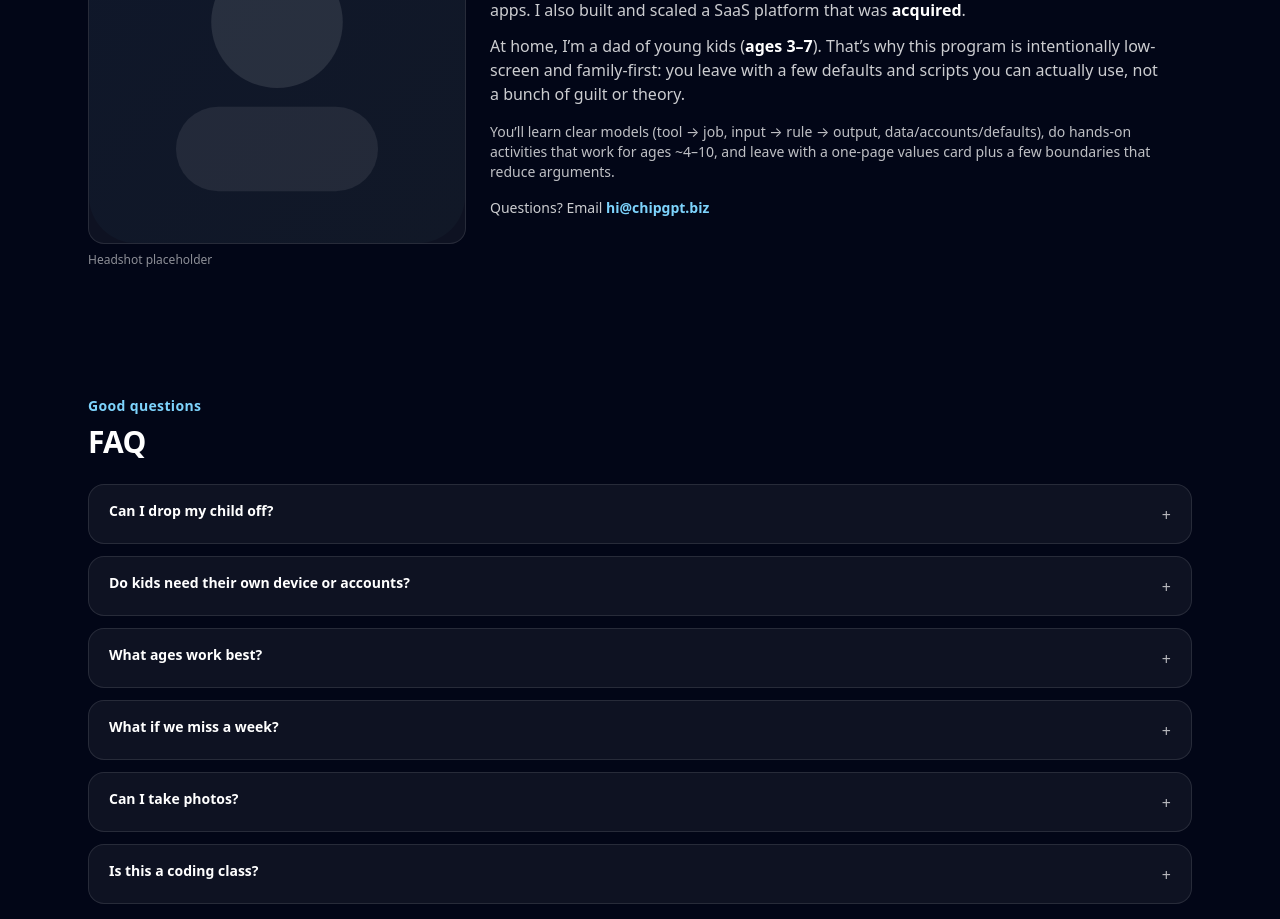
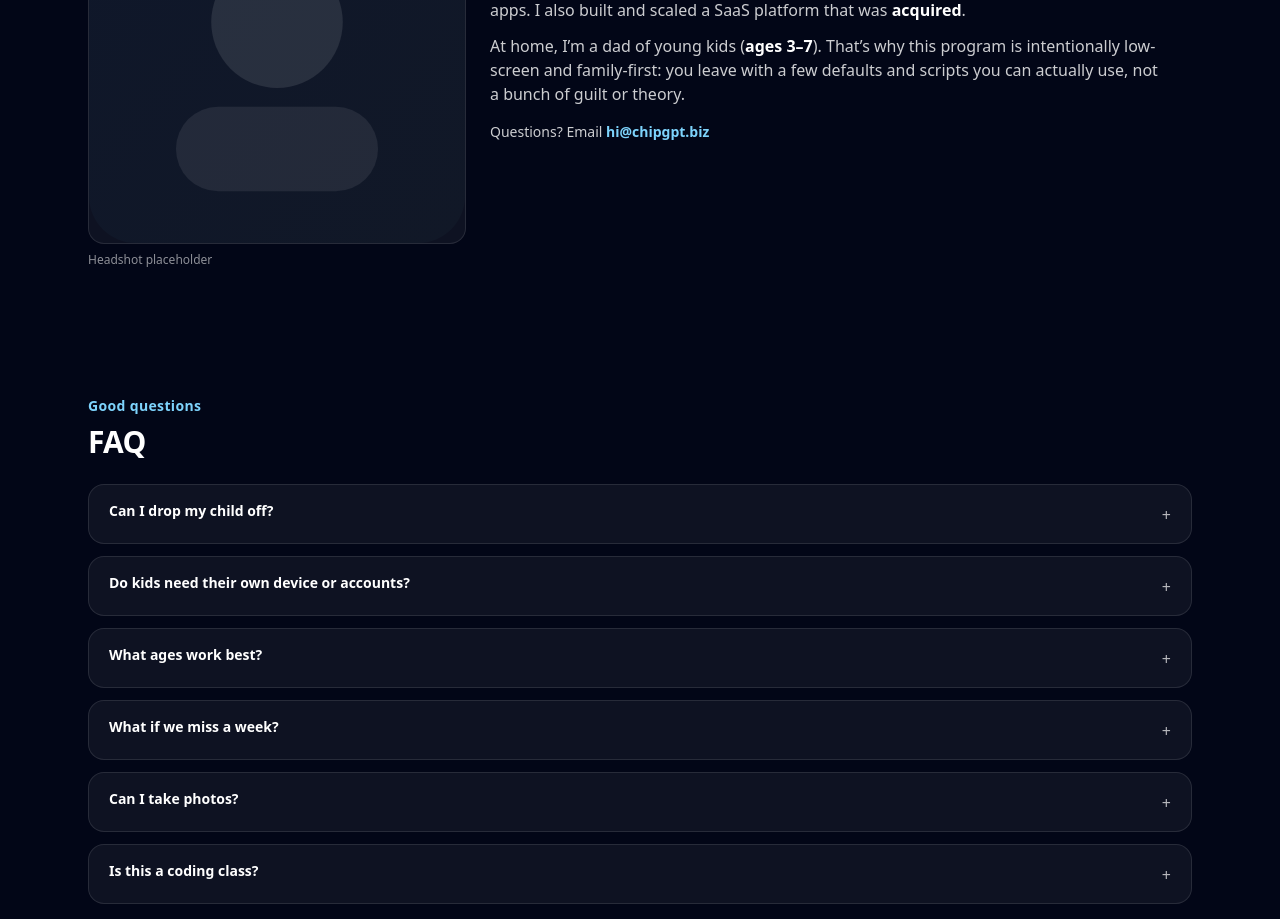
Before and after one commit to chipgpt/tech-literacy-workshop, a React (Vite) app: page / in a window 1280 px wide. Shown: the part 4020-4939 px from the top of the page. Built offline with nearby package versions, Linux system fonts and the light colour scheme; the HTML template or start-up script is replaced by a standard one.

Commit message:
Trim bio: remove final summary paragraph

```diff
--- a/src/App.tsx
+++ b/src/App.tsx
@@ -517,10 +517,7 @@ export default function App() {
                 intentionally low-screen and family-first: you leave with a few defaults and scripts you can actually
                 use, not a bunch of guilt or theory.
               </p>
-              <p className="mt-4 text-sm text-white/75">
-                You’ll learn clear models (tool → job, input → rule → output, data/accounts/defaults), do hands-on activities that
-                work for ages ~4–10, and leave with a one-page values card plus a few boundaries that reduce arguments.
-              </p>
+              {/* (Removed: redundant summary paragraph) */}
               <p className="mt-4 text-sm">
                 Questions? Email <a className="font-semibold text-sky-300 hover:text-sky-200" href="mailto:hi@chipgpt.biz">hi@chipgpt.biz</a>
               </p>
```
